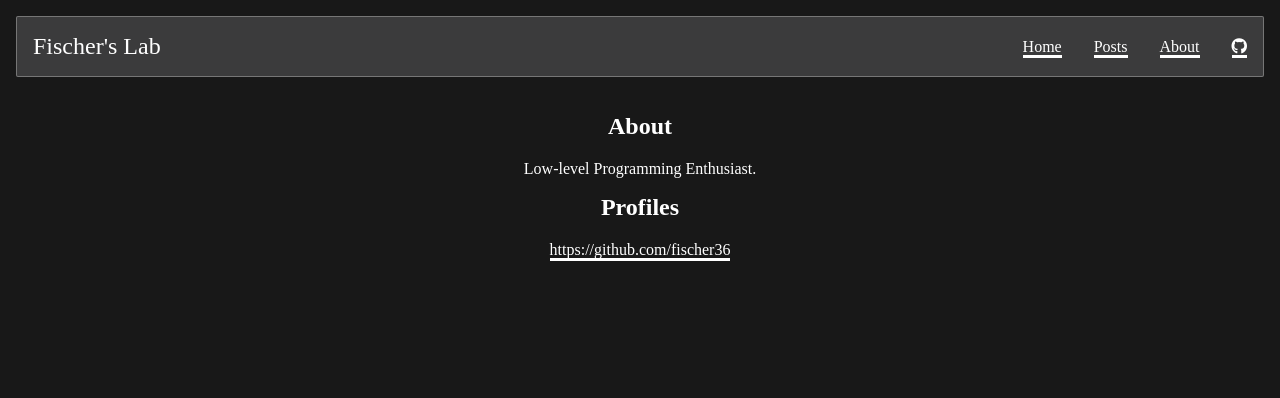
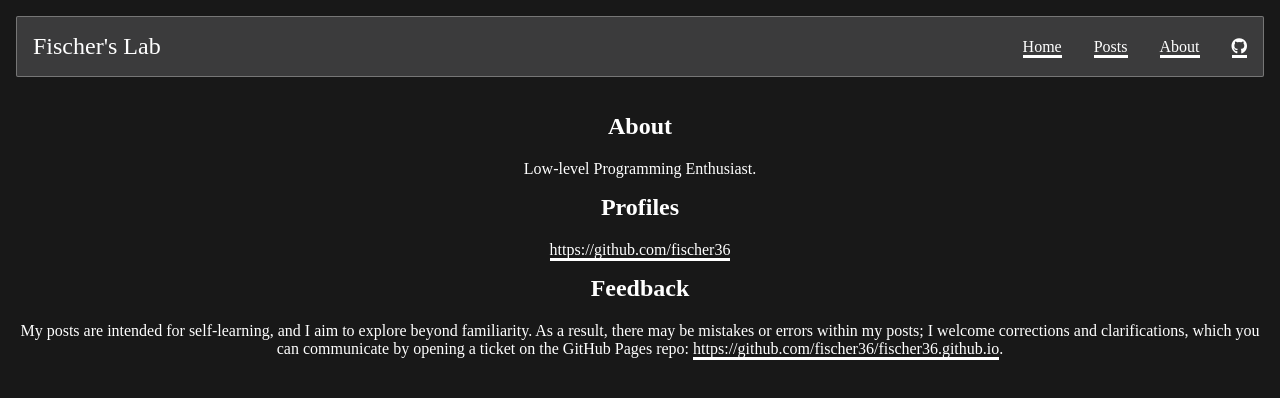
Before and after one commit to fischer36/fischer36.github.io, a website: page posts/about.html in a window 1280 px wide. Drawn offline with Linux system fonts and the light colour scheme.

```diff
--- a/posts/about.html
+++ b/posts/about.html
@@ -30,7 +30,8 @@
         <p>Low-level Programming Enthusiast.</p>
         <h2>Profiles</h2>
         <p><a href="https://github.com/fischer36" target="_blank">https://github.com/fischer36</a></p>
-    </main>
+         <h2>Feedback</h2>
+        <p>My posts are intended for self-learning, and I aim to explore beyond familiarity. As a result, there may be mistakes or errors within my posts; I welcome corrections and clarifications, which you can communicate by opening a ticket on the GitHub Pages repo: <a href="https://github.com/fischer36/fischer36.github.io">https://github.com/fischer36/fischer36.github.io</a>.</p>   </main>
 </body>
 
 </html>
```
